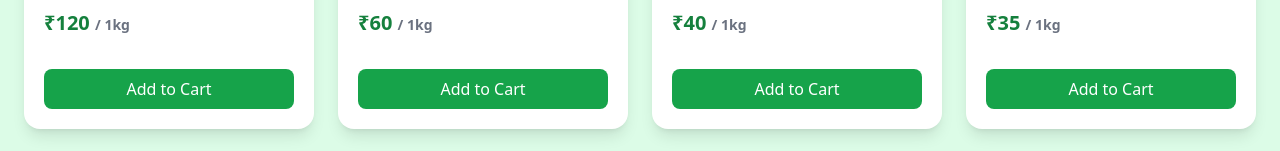
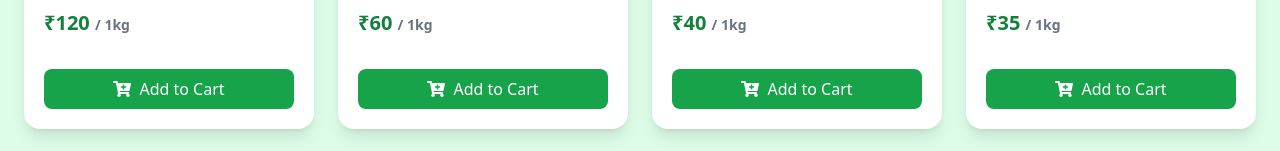
Before and after one commit to 69thilip-M/ecommerce-kvr, a React (Vite) app: page /kmrvegetables/products in a window 1280 px wide. Shown: the part 527-678 px from the top of the page. Built offline with nearby package versions, Linux system fonts and the light colour scheme.

Commit message:
add to cart button icon and remove icon are added in productpae

```diff
--- a/package.json
+++ b/package.json
@@ -16,6 +16,7 @@
     "gh-pages": "^6.3.0",
     "react": "^19.1.1",
     "react-dom": "^19.1.1",
+    "react-icons": "^5.5.0",
     "react-router-dom": "^7.8.2"
   },
   "devDependencies": {
--- a/src/pages/Products.jsx
+++ b/src/pages/Products.jsx
@@ -3,6 +3,7 @@ import { useNavigate } from "react-router-dom";
 import productsData from "./productsData";
 import Navbar from "../components/Navbar";
 import Footer from "../components/Footer";
+import { FaCartPlus, FaTrash } from "react-icons/fa";
 
 function Products() {
   const [category, setCategory] = useState("all");
@@ -129,16 +130,16 @@ function Products() {
                   {isInCart(product.id) ? (
                     <button
                       onClick={() => handleRemoveFromCart(product.id)}
-                      className="w-full mt-auto bg-red-500 text-white px-4 py-2 rounded-lg font-medium hover:bg-red-600 transition"
+                      className="w-full mt-auto flex items-center justify-center gap-2 bg-red-500 text-white px-4 py-2 rounded-lg font-medium hover:bg-red-600 transition"
                     >
-                      Remove from Cart
+                      <FaTrash className="text-lg" /> Remove from Cart
                     </button>
                   ) : (
                     <button
                       onClick={() => handleAddToCart(product)}
-                      className="w-full mt-auto bg-green-600 text-white px-4 py-2 rounded-lg font-medium hover:bg-green-700 transition"
+                      className="w-full mt-auto flex items-center justify-center gap-2 bg-green-600 text-white px-4 py-2 rounded-lg font-medium hover:bg-green-700 transition"
                     >
-                      Add to Cart
+                      <FaCartPlus className="text-lg" /> Add to Cart
                     </button>
                   )}
                 </div>
```
Also changed, not shown: 1 other file (tests, documents, lock files or other folders).
